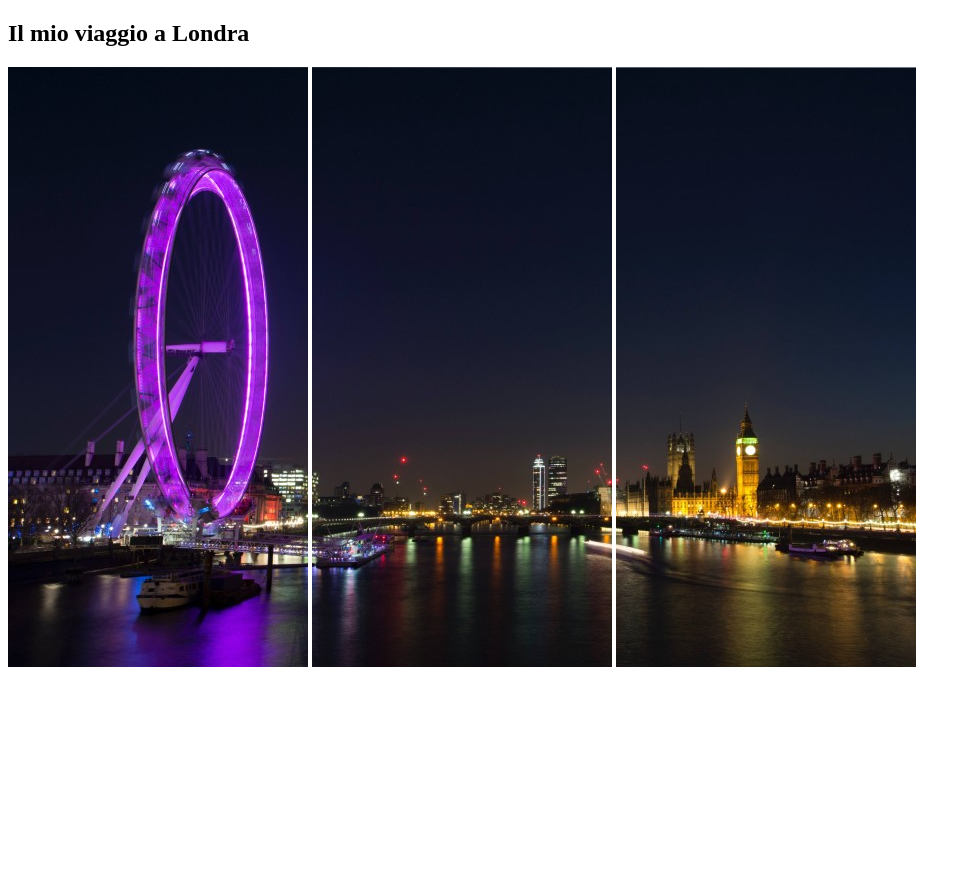
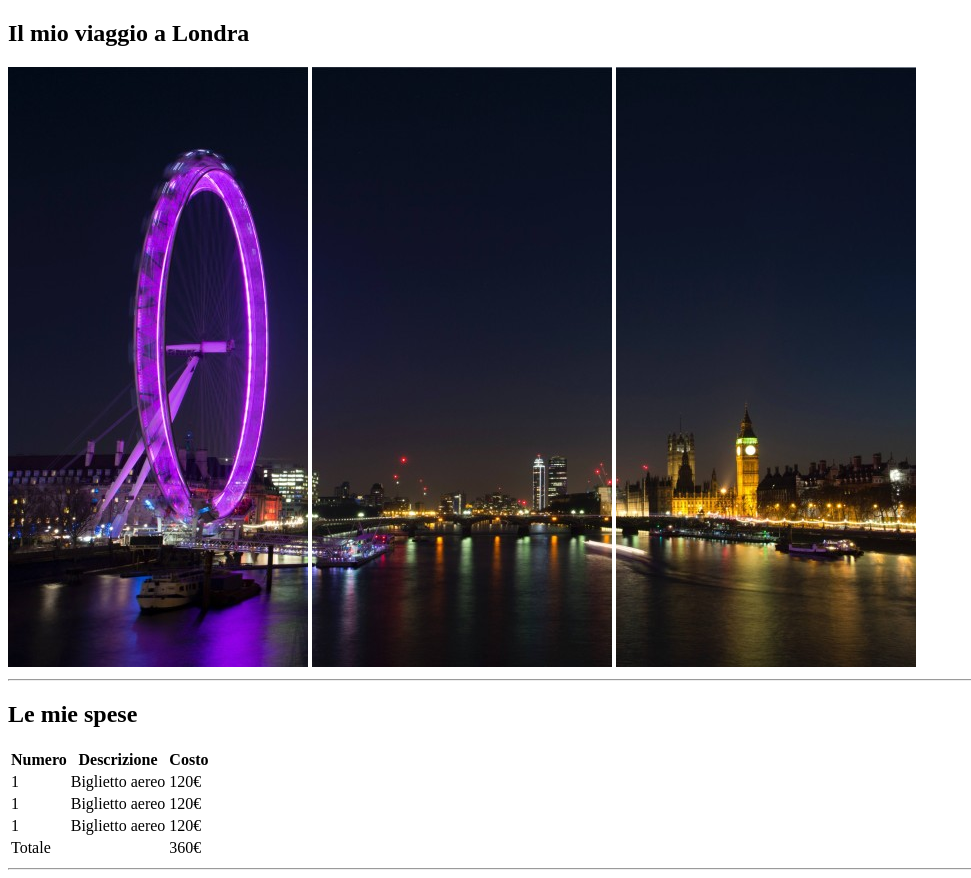
Before and after one commit to giuliaballestrero/html-london-trip, a plain HTML site: page index.html in a window 1280 px wide. Shown: the whole page, without its empty margins (0-971 px from the left). Before the commit the page ends 800 px from the top, so only its background shows below. Drawn offline with Linux system fonts and the light colour scheme.

Commit message:
add fees section

```diff
--- a/index.html
+++ b/index.html
@@ -17,11 +17,66 @@
             <img src="img/london-1.jpg" alt="Foto di Londra">
             <img src="img/london-2.jpg" alt="Foto di Londra">
             <img src="img/london-3.jpg" alt="Foto di Londra">
+            <hr>
+        </section>
+
+        <!--spese-->
+        <section>
+
+            <h2> Le mie spese</h2>
+            <table>
+                <thead>
+                    <tr>
+                        <th>Numero</th>
+                        <th>Descrizione</th>
+                        <th>Costo</th>
+                    </tr>
+                </thead>
+                <tbody>
+                    <tr>
+                        <td>1</td>
+                        <td>Biglietto aereo</td>
+                        <td>120€</td>
+                    </tr>
+                    <tr>
+                        <td>1</td>
+                        <td>Biglietto aereo</td>
+                        <td>120€</td>
+                    </tr>
+                    <tr>
+                        <td>1</td>
+                        <td>Biglietto aereo</td>
+                        <td>120€</td>
+                    </tr>
+                    <tr>
+                        <td>Totale</td>
+                        <td></td>
+                        <td>360€</td>
+                    </tr>
+
+                </tbody>
+            </table>
+            <hr>
+
         </section>
 
 
+        <!--da fare-->
+        <section>
+
+        </section>
 
 
+        <!-- info utili-->
+        <section>
+
+        </section>
+
+
+        <!-- le foto-->
+        <section>
+
+        </section>
 
 
 
```
